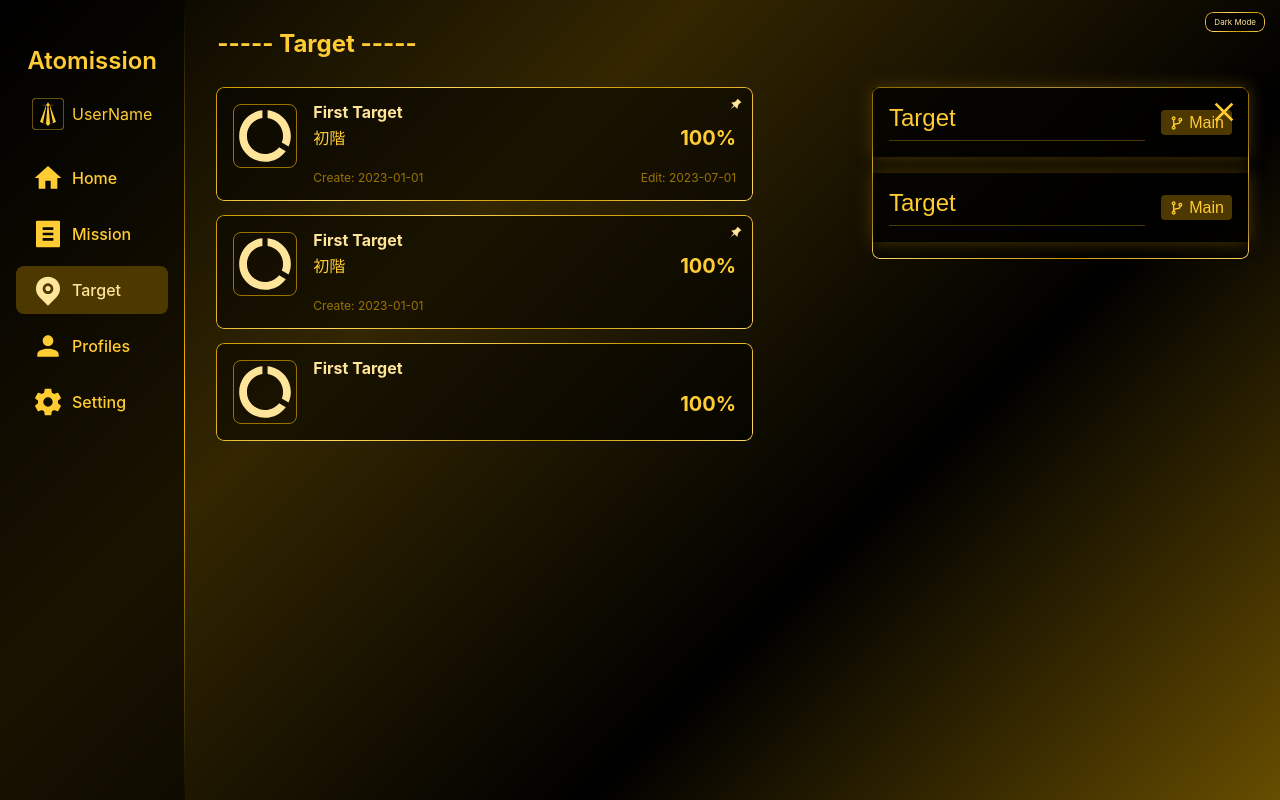
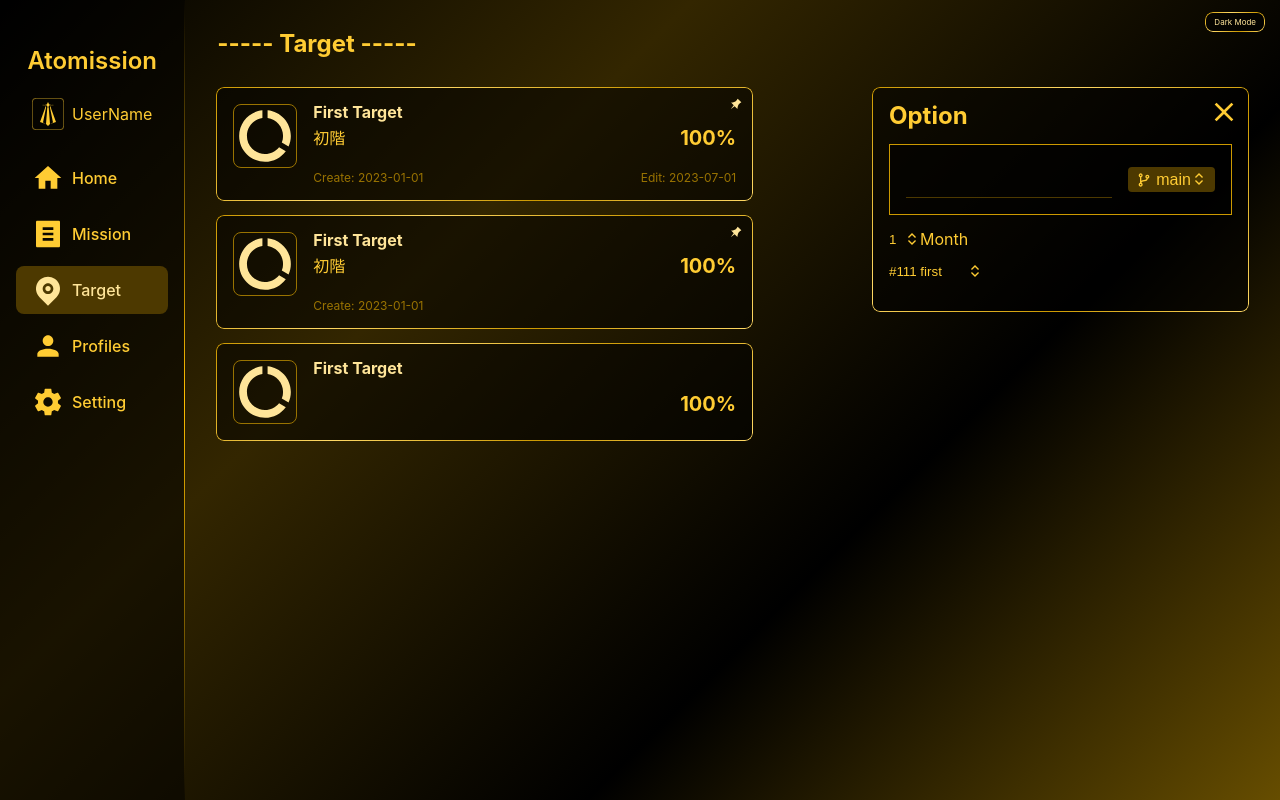
Before and after one commit to silence870121/Atomission, a Vue app: page /targets in a window 1280 px wide. Built offline with nearby package versions, Linux system fonts and the light colour scheme.

Commit message:
Update Option

```diff
--- /dev/null
+++ b/src/components/OptionItem_Select.vue
@@ -0,0 +1,30 @@
+<script setup>
+
+const prop = defineProps({
+    option: Array,
+    colorful: Boolean,
+    hex: Object,
+    unit: String,
+})
+</script>
+
+<template>
+    <div class="select">
+
+        <select name="" id="">
+            <option v-for="item in  prop.option " :value="item">
+                <span v-if="colorful">{{ prop.hex[item] }}</span>
+                {{ item }}
+            </option>
+        </select>
+        <svg-icon name="select" size="xs" />
+        <p v-if="unit">{{ prop.unit }}</p>
+    </div>
+</template>
+
+<style scoped>
+.select {
+    text-transform: capitalize;
+    display: flex;
+}
+</style>
--- a/src/components/OptionItem_title.vue
+++ b/src/components/OptionItem_title.vue
@@ -1,4 +1,7 @@
 <script setup>
+
+import Select from "@/components/OptionItem_select.vue";
+
 
 const prop = defineProps({
     title: {
@@ -9,18 +12,7 @@ const prop = defineProps({
 
 </script>
 
-<template>
-    <div class="option-content">
-        <input type="text" :value="title">
-        <div class="option-branch">
-            <svg-icon name="branch" size="xs" />
-            <select name="" id="">
-                <option value="main"> Main</option>
-                <option value="sub">Sub</option>
-            </select>
-        </div>
-    </div>
-</template>
+<template></template>
 
 <style scoped>
 .option-content {
@@ -31,7 +23,7 @@ const prop = defineProps({
     flex-direction: row;
     align-items: center;
     gap: 1rem;
-    box-shadow: 0 0 1rem var(--surface-variant-color);
+    border: 1px solid var(--border-color);
 }
 
 .option-content input {
@@ -66,6 +58,5 @@ const prop = defineProps({
     text-align: center;
     border: none;
     height: 2rem;
-
 }
 </style>
--- a/src/components/Project/TargetCard.vue
+++ b/src/components/Project/TargetCard.vue
@@ -31,7 +31,6 @@ defineProps({
 .target-card {
     color: var(--on-surface-color);
     background-color: var(--surface-color);
-    border-radius: var(--border-radius-md);
     position: relative;
     display: flex;
     flex-direction: row;
--- a/src/components/Project/TargetOption.vue
+++ b/src/components/Project/TargetOption.vue
@@ -1,13 +1,35 @@
 <script setup>
-import Title from "@/components/OptionItem_title.vue"
+import Select from "@/components/OptionItem_select.vue";
+const selectTitle = ["main", "sub"]
+const selectParts = ["first", "second", "third", "fourth", "fifth", "sixth", "seventh", "eighth"]
+const selectPartsColor = {
+    'first': '#111',
+    'first': '#111',
+    'second': '#333',
+    'third': '#555',
+    'forth': '#777',
+    'five': '#999',
+    'sixth': '#aaa',
+    'seventh': '#ccc',
+    'eighth': '#eee'
+}
 
+const selectTimer = [1, 2, 3, 4, 5, 6, 7, 8, 9, 10, 11, 12]
 </script>
 
 <template>
     <div class="option">
-        <Title title="Target" />
-        <Title title="Target" />
+        <h2>Option</h2>
 
+        <div class="option-content">
+            <input type="text">
+            <div class="option-branch">
+                <svg-icon name="branch" size="xs" />
+                <Select :option="selectTitle" />
+            </div>
+        </div>
+        <Select :option="selectTimer" unit="month" />
+        <Select :option="selectParts" :hex="selectPartsColor" colorful />
     </div>
 </template>
 
@@ -17,6 +39,51 @@ import Title from "@/components/OptionItem_title.vue"
     display: flex;
     flex-direction: column;
     gap: 1rem;
+    padding: 1rem;
+}
 
+.option-content {
+    flex: 1;
+    display: flex;
+    padding: 1rem;
+    background-color: var(--surface-color);
+    flex-direction: row;
+    align-items: center;
+    gap: 1rem;
+    border: 1px solid var(--border-color);
+}
+
+.option-content input {
+    flex: 1;
+    min-width: 7.5rem;
+    width: 100%;
+    font-size: 1.5rem;
+    padding-bottom: 0.5rem;
+    border-bottom: 1px solid var(--surface-variant-color);
+    /* border-image: var(--border-center-row) 1; */
+    white-space: nowrap;
+}
+
+.option-branch {
+    display: flex;
+    gap: 0.25rem;
+    align-items: center;
+    background: var(--surface-variant-color);
+    border-radius: var(--border-radius-sm);
+    padding: 0.25rem 0.5rem;
+}
+
+.option-content select {
+    background: var(--surface-variant-color);
+    border-radius: var(--border-radius-sm);
+    /* padding: 0.25rem 1rem; */
+    font-size: 1rem;
+    text-align: center;
+}
+
+.option-content option {
+    text-align: center;
+    border: none;
+    height: 2rem;
 }
 </style>
```
Also changed, not shown: src/assets/icons/select.svg (renamed from src/assets/icons/selcet.svg).
